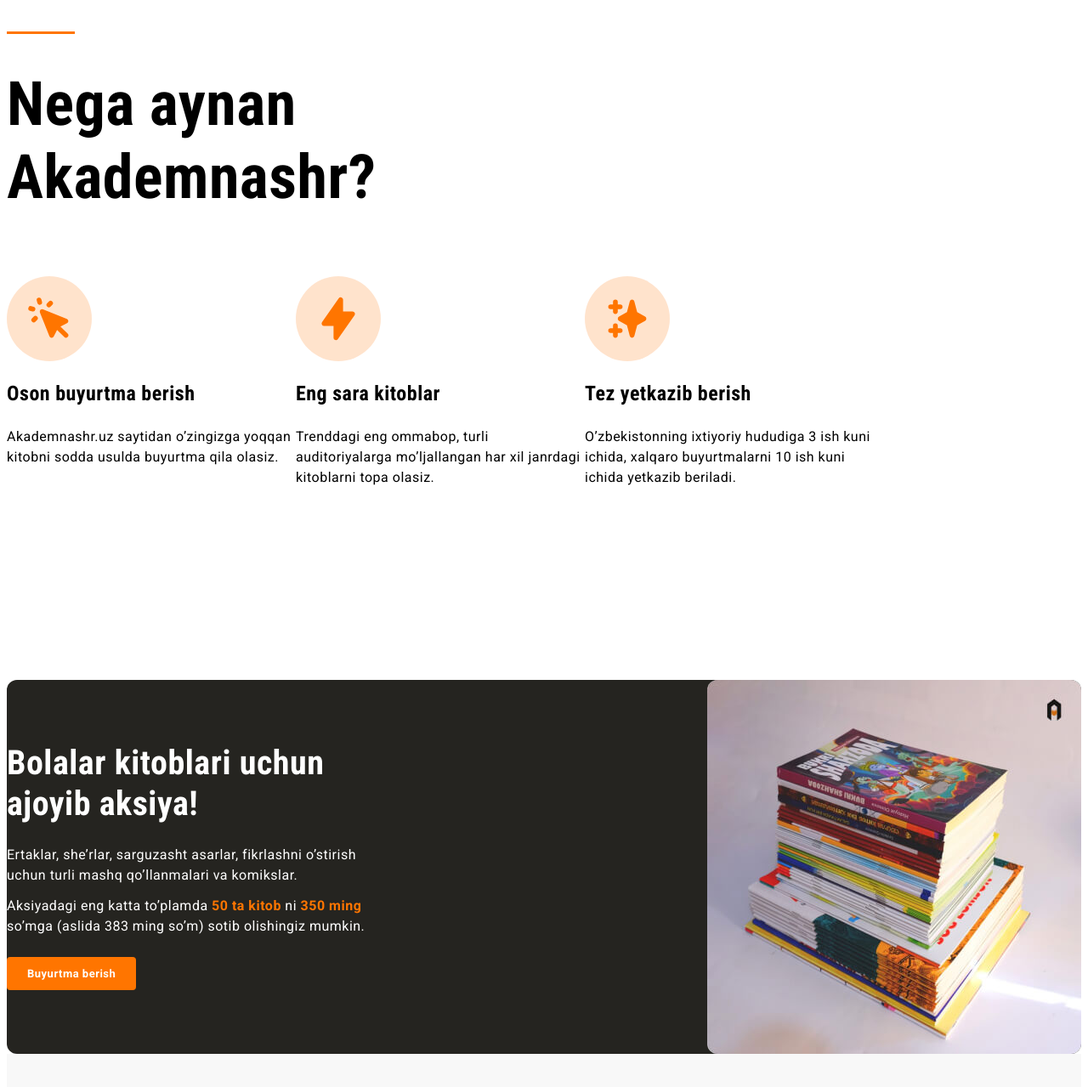
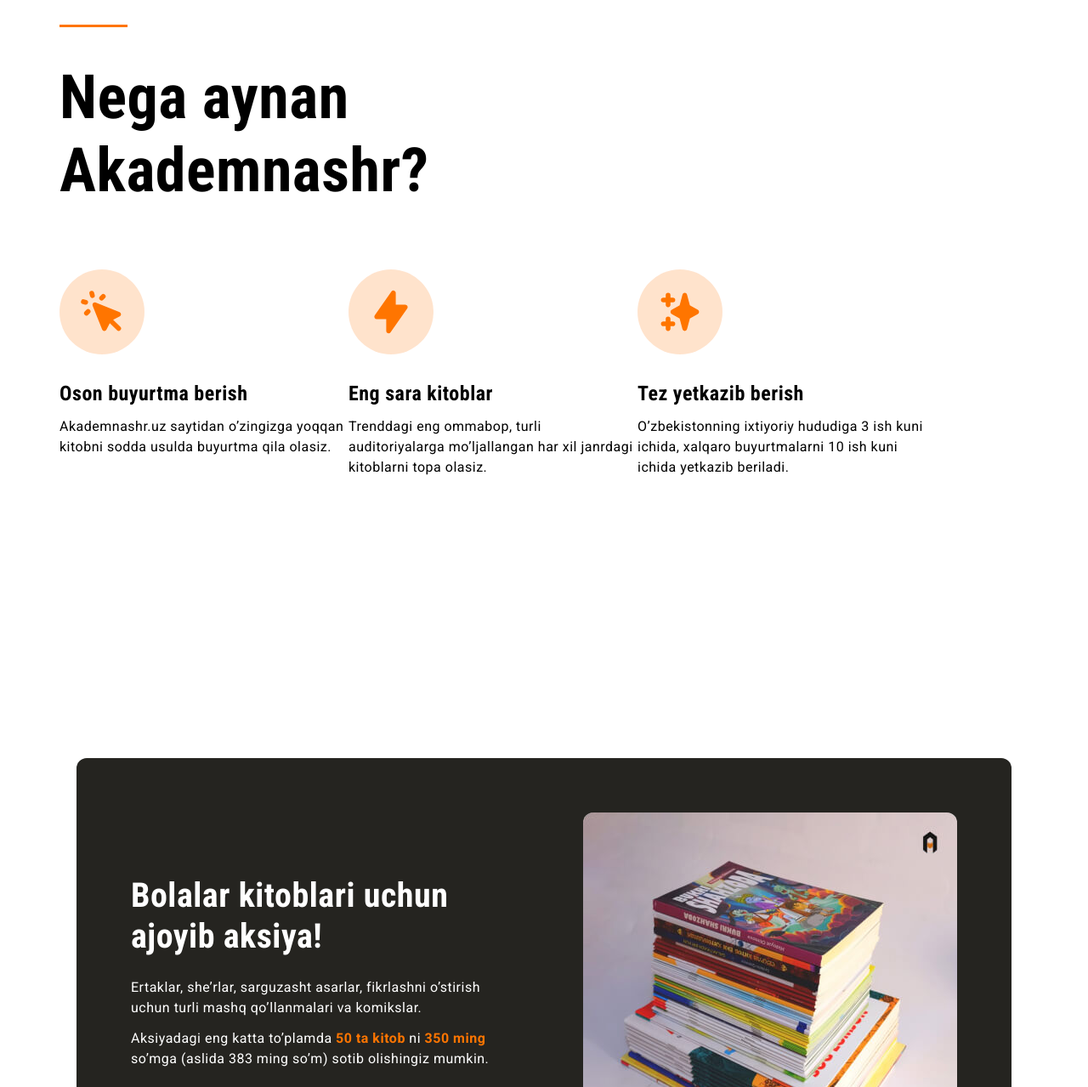
Before and after one commit to salohiddin1999/akademnashr-promo-site, a plain HTML site: page index.html in a window 1280 px wide. Shown: the part 948-2227 px from the top of the page at 85% size. Drawn offline with Linux system fonts and the light colour scheme.

Commit message:
Add container and related styles

```diff
--- a/css/styles.css
+++ b/css/styles.css
@@ -1,4 +1,10 @@
+* {
+  box-sizing: border-box;
+}
+
 body{
+  padding: 0;
+  margin: 0;
   font-size: 16px;
   line-height: 1.5;
   font-family: "Roboto", "Arial", sans-serif;
@@ -10,16 +16,29 @@ body{
   outline-offset: 3px;
 }
 
+/* ========== CONTAINER ========== */
+.container{
+  width: 100%;
+  max-width: 1140px;
+  padding-left: 20px;
+  padding-right: 20px;
+  margin-left: auto;
+  margin-right: auto;
+}
+
 /* ========== SITE-HEADER ========== */
 
 .site-header {
-  display: flex;
-  justify-content: space-between;
-  align-items: center;
   padding-top: 16px;
   padding-bottom: 16px;
   border-top: 5px solid #ff7500;
   background-color: #fff;
+}
+
+.site-header-container{
+  display: flex;
+  justify-content: space-between;
+  align-items: center;
 }
 
 .logo-link img{
@@ -104,13 +123,16 @@ body{
 }
 /* ========== HERO ========== */
 .hero{
-  display: flex;
-  align-items: center;
-  justify-content: space-between;
   padding-top: 80px;
   padding-bottom: 80px;
   background-color: #252420;
   color: #fff;
+}
+
+.hero-container{
+  display: flex;
+  align-items: center;
+  justify-content: space-between;
 }
 
 .hero-content{
@@ -143,6 +165,7 @@ body{
   width: 510px;
   height: 510px;
   border-radius: 8px;
+  box-shadow: 24px 24px 0 0 rgba(255, 117, 0, 0.6);
 }
 
 /* ========== FEATURES ========== */
@@ -180,6 +203,7 @@ body{
   justify-content: center;
   width: 100px;
   height: 100px;
+  margin-bottom: 32px;
   border-radius: 50%;
   background-color: rgba(255, 117, 0, 0.2);
 }
@@ -187,20 +211,29 @@ body{
 .features-title{
   font-size: 24px;
   line-height: 1.2;
+  margin-top: 0;
+  margin-bottom: 12px;
   font-family: "Roboto Condensed", "Roboto", "Arial", sans-serif;
 }
 
+.features-info{
+  margin: 0;
+}
 
 .features-block{
   width: 340px;
 }
 
 /* ========== PROMO ========== */
-
 .promo{
+  padding-top: 120px;
+  padding-bottom: 160px;
+}
+.promo-inner{
   display: flex;
   align-items: center;
   justify-content: space-between;
+  padding: 64px;
   border-radius: 12px;
   background-color: #252420;
   color: #fff;
@@ -318,6 +351,14 @@ body{
   margin-right: 0;
 }
 
+.site-footer-links li{
+  margin-bottom: 16px;
+}
+
+.site-footer-links li :last-child {
+  margin-bottom: 0px;
+}
+
 .site-footer-links a{
   color: #252420;
   text-decoration: none;
--- a/index.html
+++ b/index.html
@@ -20,6 +20,7 @@
 <!-- Site Header  -->
 
   <header class="site-header">
+    <div class="site-header-container  container">
       <a class="logo-link" href="index.html">
       <img src="/img/logo.svg" alt="Akademnashr logo" width="227" height="60">
       </a>
@@ -34,60 +35,60 @@
                     </nav>
                   <a class="main-link" href="#">Ro'yxatdan o'tish</a>
         </div>
+    </div>
   </header>
 
 <!-- Hero  -->
 <main>
     <section class="hero">
+      <div class="hero-container container">
         <div class="hero-content">
           <hr class="hero-line">
           <h2 class="hero-heading">Python dasturlash tili</h2>
           <p class="hero-text">Dasturlash asoslariga oid o‘zbek tilidagi ilk eng mukammal qo‘llanma. Kitobning har bir bo‘limi uchun maxsus video darslar yozilgan bo‘lib, ularga kitobda ko‘rsatilgan QR kod orqali o‘tish mumkin.</p>
           <a class="main-link" href="#">Buyurtma berish</a>
         </div>
-
         <img class="hero-img" src="img/python-book.jpg" alt=" Python kitob" width="510" height="510" srcset="img/python-book.jpg 1x, img/python-book@2x.jpg 2x" >
+      </div>
 
     </section>
 
   <!--  FEATURES   -->
 <section class="features">
 
+      <div class="container">
         <hr class="hero-line">
 
         <h2 class="features-heading">Nega aynan Akademnashr?</h2>
 
           <ul class="features-list">
             <li class="features-block">
-
         <div class="features-icon-wrapper"><img src="/img/icon-cursor-click.svg" alt="" width="56" height="56">
               </div>
-
               <h3 class="features-title">Oson buyurtma berish</h3>
               <p class="features-info">Akademnashr.uz saytidan o’zingizga yoqqan kitobni sodda usulda buyurtma qila olasiz.</p>
             </li>
             <li class="features-block">
-
         <div class="features-icon-wrapper"><img src="/img/icon-lightning-bolt.svg" alt="" width="56" height="56">
               </div>
-
               <h3 class="features-title">Eng sara kitoblar</h3>
               <p class="features-info">Trenddagi eng ommabop, turli auditoriyalarga mo’ljallangan har xil janrdagi kitoblarni topa olasiz.</p>
             </li>
             <li class="features-block">
-
         <div class="features-icon-wrapper"><img src="/img/icon-sparkles.svg" alt="" width="56" height="56">
               </div>
-
               <h3 class="features-title">Tez yetkazib berish</h3>
               <p class="features-info">O’zbekistonning ixtiyoriy hududiga 3 ish kuni ichida, xalqaro buyurtmalarni 10 ish kuni ichida yetkazib beriladi.</p>
             </li>
           </ul>
+      </div>
 </section>
 
   <!-- AKSIYA -->
 
       <section class="promo">
+        <div class="container">
+          <div class="promo-inner">
             <div class="promo-content">
               <h2 class="promo-heading">Bolalar kitoblari uchun <br> ajoyib aksiya!</h2>
                 <div class="promo-info-wrapper">
@@ -96,19 +97,19 @@
                 </div>
                 <a class="main-link" href="#">Buyurtma berish</a>
             </div>
-
             <img class="promo-img" src="img/sale-img.jpg" alt="Kitoblar" width="440" height="440" srcset="img/sale-img.jpg 1x, img/sale-img@2x.jpg 2x">
+          </div>
+        </div>
       </section>
 </main>
 
    <!-- SITE FOOTER  -->
 
      <footer class="site-footer">
+       <div class="container">
          <div class="site-footer-top">
            <a class="logo-link" href="index.html">
-
             <img src="/img/logo.svg" alt="Akademnashr logo" width="227" height="60">
-
              </a>
              <!-- IJTIMOIY TARMOQLAR  -->
               <ul class="site-footer-socials">
@@ -124,7 +125,6 @@
                     </li>
               </ul>
          </div>
-
              <hr class="site-footer-divider">
          <!-- LINKLAR  -->
           <div class="site-footer-bottom">
@@ -154,6 +154,7 @@
               <li><a class href="#">Maxfiylik nizomi</a></li>
             </ul>
           </div>
+       </div>
      </footer>
 </body>
 </html>
```
Lines whose indentation alone changed are shown as unchanged.
